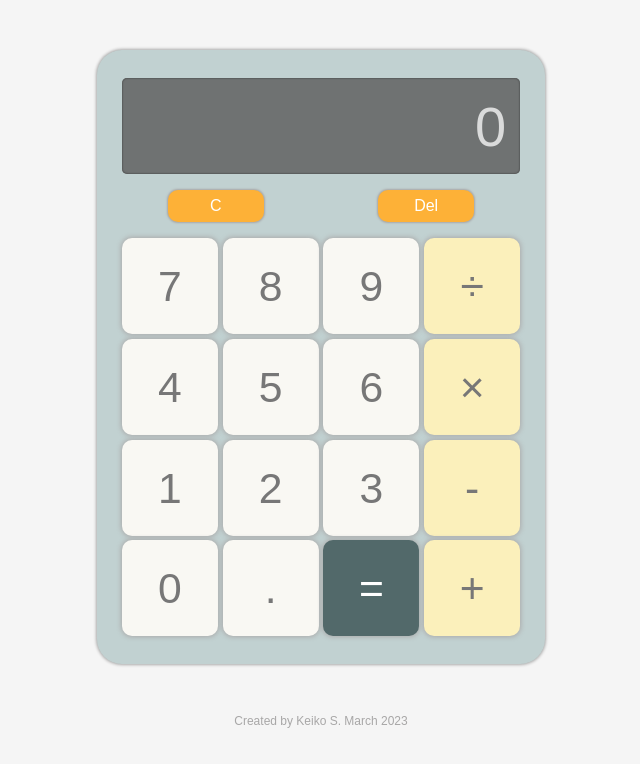
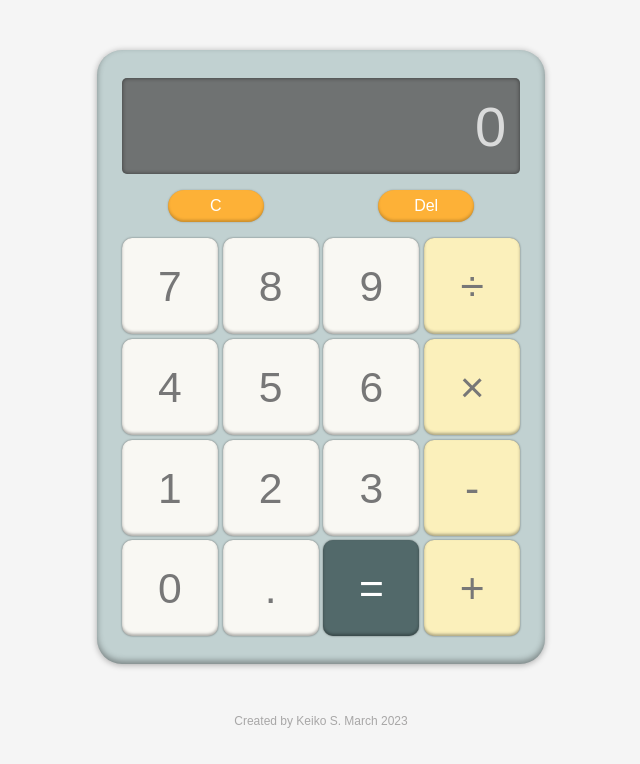
Before and after one commit to kbelltree/odin-calculator, a plain HTML site: page index.html in a window 1280 px wide. Shown: the whole page, without its empty margins (319-959 px from the left). Drawn offline with Linux system fonts and the light colour scheme.

Commit message:
Update box-shadow settings

```diff
--- a/style.css
+++ b/style.css
@@ -15,7 +15,7 @@ body {
     width: 28em;
     min-height: 37.2em;
     background-color: #C1D1D1;
-    box-shadow: 0 0 3px 1px #ababab;
+    box-shadow: 0px 1px 6px 0px rgb(0, 0, 0, 0.31), inset 0px -3px 6px 0px rgb(0, 0, 0, 0.36);
     border-radius: 25px;
     margin: 3.125em 0;
     flex-direction: column;
@@ -28,7 +28,7 @@ body {
     min-height: 6em;
     border-radius: 5px;
     background-color: #5d5d5dcf;
-    box-shadow: inset 0 0 2px #2d2c2c;
+    box-shadow: inset 0px 0px 4px 0px rgba(0, 0, 0, 0.5);
     margin-top: 1.75em;
 
     flex-direction: column;
@@ -59,10 +59,10 @@ body {
 #top button {
     min-width: 6em;
     border: none;
-    border-radius: 10px;
+    border-radius: 50px;
     background-color: #FDB137;
     color: #ffffff;
-    box-shadow: 0 0 2px 1px #a8a7a7;
+    box-shadow: 0px 0px 2px 0px rgba(0, 0, 0, 0.25), inset 0px -2px 3px 0px rgba(0, 0, 0, 0.2);
     font-size: 1em;
     display: flex;
     justify-content: center;
@@ -91,7 +91,7 @@ body {
     border: none;
     border-radius: 10px;
     background-color: #F9F8F3;
-    box-shadow: 0 0 5px 1px #ababab;
+    box-shadow: 0px 0px 2px 0px rgba(0, 0, 0, 0.5), inset 0px -2px 3px 0px rgba(0, 0, 0, 0.3);
     display: flex; /* to center button texts */
 }
 
```
